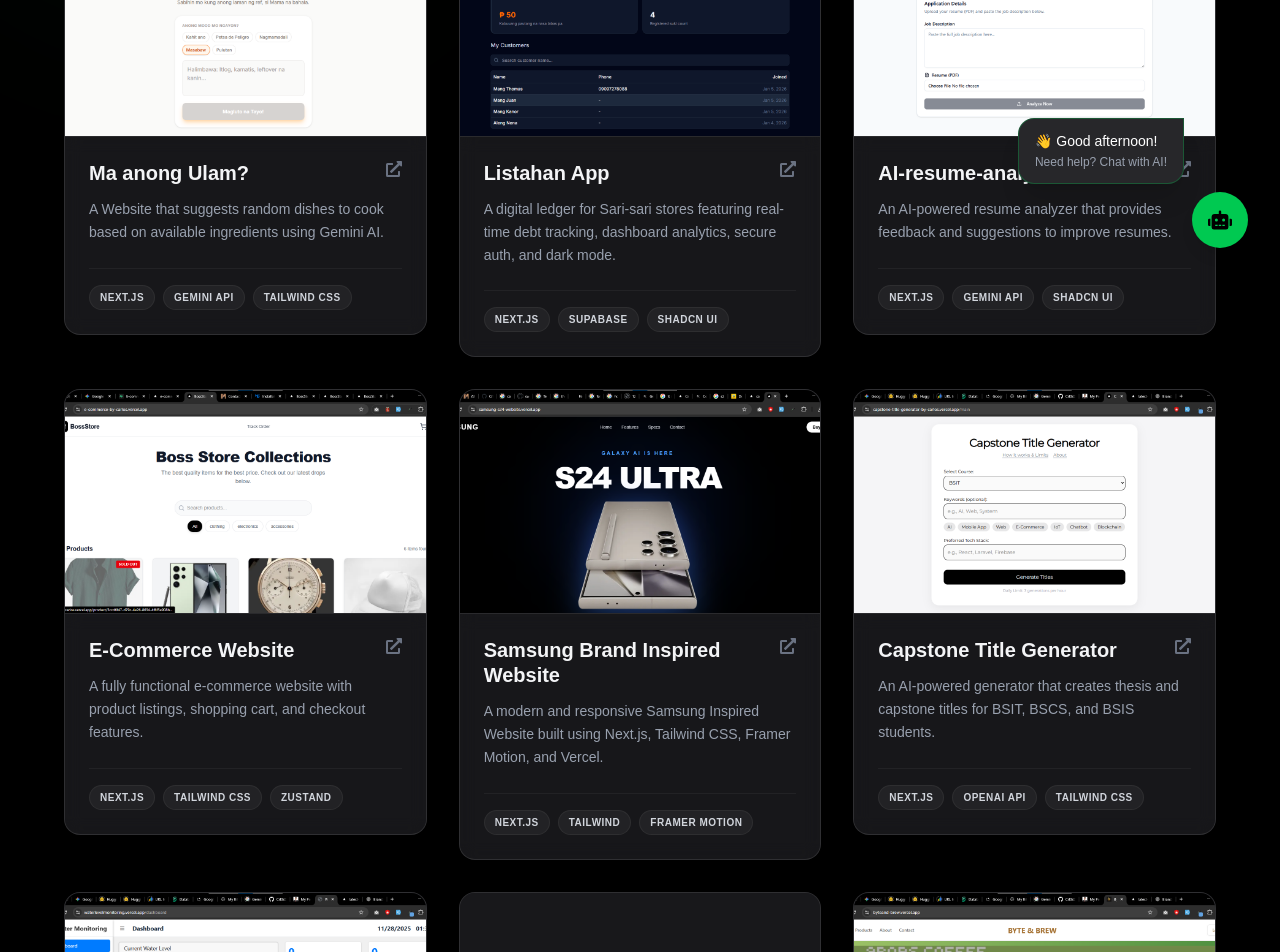
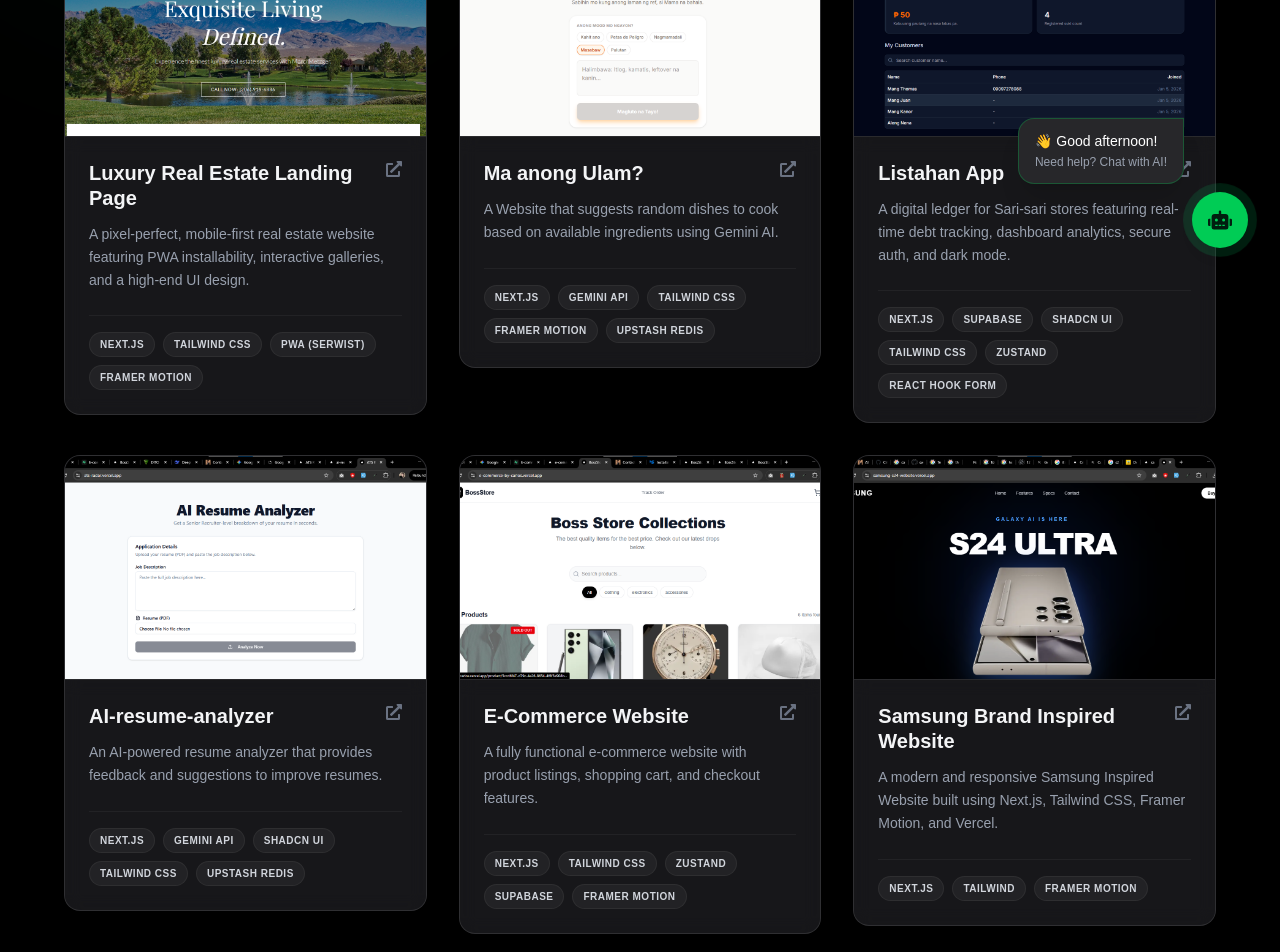
Before and after one commit to Crl0sDEV/Latest-Portfolio-V1, a Next.js app: page /projects in a window 1280 px wide. Shown: the part 520-1472 px from the top of the page. Built offline with nearby package versions, Linux system fonts and the light colour scheme.

Commit message:
update add a recent projects / also improve tech descriptions

```diff
--- a/src/app/projects/page.js
+++ b/src/app/projects/page.js
@@ -10,11 +10,19 @@
 export default function Projects() {
   const projects = [
     {
+      title: "Luxury Real Estate Landing Page",
+      description:
+        "A pixel-perfect, mobile-first real estate website featuring PWA installability, interactive galleries, and a high-end UI design.",
+      link: "https://marci-metzger-madebycarlos.vercel.app/",
+      tech: ["Next.js", "Tailwind CSS", "PWA (Serwist)", "Framer Motion"],
+      img: "/projects/luxury-real-estate.png",
+    },
+    {
       title: "Ma anong Ulam?",
       description:
         "A Website that suggests random dishes to cook based on available ingredients using Gemini AI.",
       link: "https://ma-ano-ulam-cms.vercel.app/",
-      tech: ["Next.js", "Gemini API", "Tailwind CSS"],
+      tech: ["Next.js", "Gemini API", "Tailwind CSS", "Framer Motion", "Upstash Redis"],
       img: "/projects/ma-anong-ulam.png",
     },
     {
@@ -22,7 +30,7 @@
       description:
         "A digital ledger for Sari-sari stores featuring real-time debt tracking, dashboard analytics, secure auth, and dark mode.",
       link: "https://listahan-app.vercel.app/",
-      tech: ["Next.js", "Supabase", "Shadcn UI"],
+      tech: ["Next.js", "Supabase", "Shadcn UI", "Tailwind CSS", "Zustand", "React Hook Form"],
       img: "/projects/listahan-app.png",
     },
     {
@@ -30,7 +38,7 @@
       description:
         "An AI-powered resume analyzer that provides feedback and suggestions to improve resumes.",
       link: "https://ats-radar.vercel.app/",
-      tech: ["Next.js", "Gemini API", "Shadcn UI"],
+      tech: ["Next.js", "Gemini API", "Shadcn UI", "Tailwind CSS", "Upstash Redis"],
       img: "/projects/resume-analyzer.png",
     },
     {
@@ -38,7 +46,7 @@
       description:
         "A fully functional e-commerce website with product listings, shopping cart, and checkout features.",
       link: "https://e-commerce-by-carlos.vercel.app/",
-      tech: ["Next.js", "Tailwind CSS", "Zustand"],
+      tech: ["Next.js", "Tailwind CSS", "Zustand", "Supabase", "Framer Motion"],
       img: "/projects/ecommerce.png",
     },
     {
@@ -61,7 +69,7 @@
       description:
         "A real-time monitoring dashboard built using JSN-SR40T ultrasonic sensor and GSM 900A module.",
       link: "https://waterlevelmonitoring.vercel.app/",
-      tech: ["IoT", "Javascript", "Real-time DB"],
+      tech: ["IoT", "Javascript", "Real-time DB", "Arduino", "GSM Module", "Ultrasonic Sensor"],
       img: "/projects/water-web.png",
     },
     {
@@ -69,7 +77,7 @@
       description:
         "Android app built with Flutter and Supabase for live river water-level monitoring.",
       link: "#",
-      tech: ["Flutter", "Supabase", "Android"],
+      tech: ["Flutter", "Supabase", "Android", "Arduino", "GSM Module", "Ultrasonic Sensor"],
       img: null,
     },
     {
@@ -77,7 +85,7 @@
       description:
         "RFID-based customer rewards platform featuring balance tracking, reloading, and rewards.",
       link: "https://byteand-brew.vercel.app/",
-      tech: ["React", "Supabase", "RFID Integration"],
+      tech: ["React", "Supabase", "RFID Integration", "Tailwind CSS"],
       img: "/projects/byte-brew.png",
     },
     {
@@ -93,7 +101,7 @@
       description:
         "A modern and responsive developer portfolio built using Next.js, Tailwind CSS, and Vercel.",
       link: "https://carlos-miguel-sandrino-portfolio.vercel.app/",
-      tech: ["Next.js", "Tailwind", "Framer Motion"],
+      tech: ["Next.js", "Tailwind", "Framer Motion", "Gemini API", "Upstash Redis", "Supabase"],
       img: "/projects/portfolio.png",
     },
 
```
Also changed, not shown: public/projects/luxury-real-estate.png (added).
